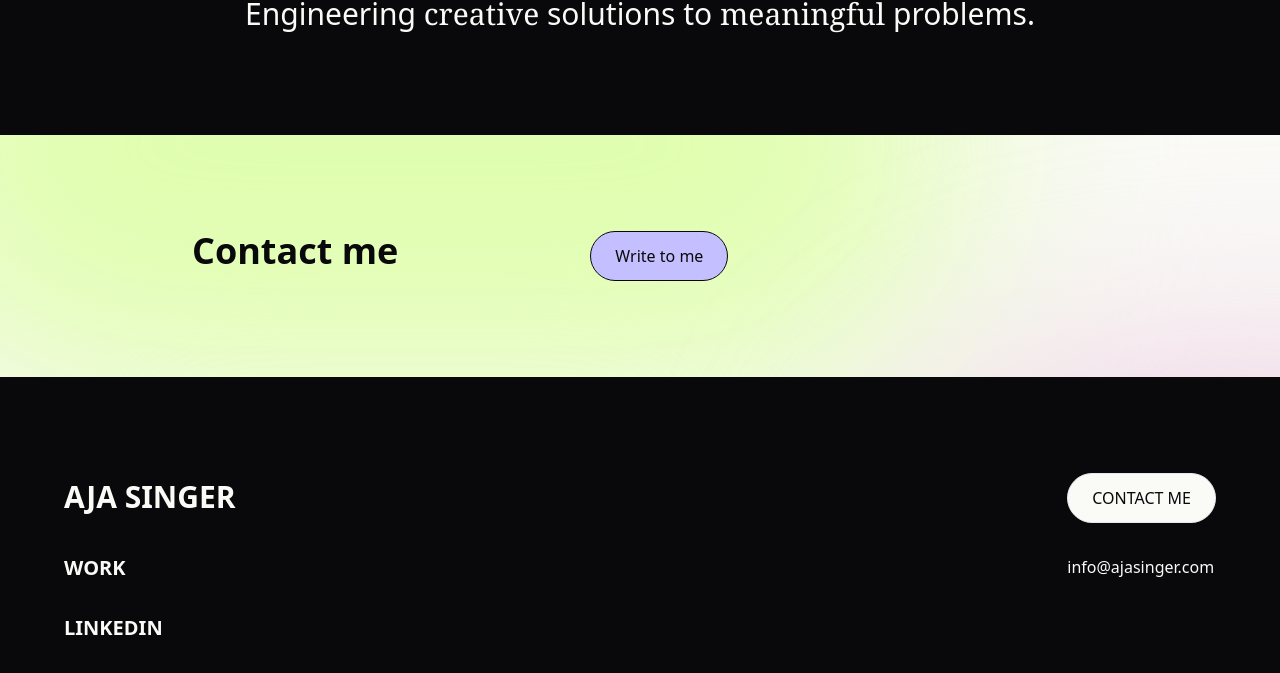
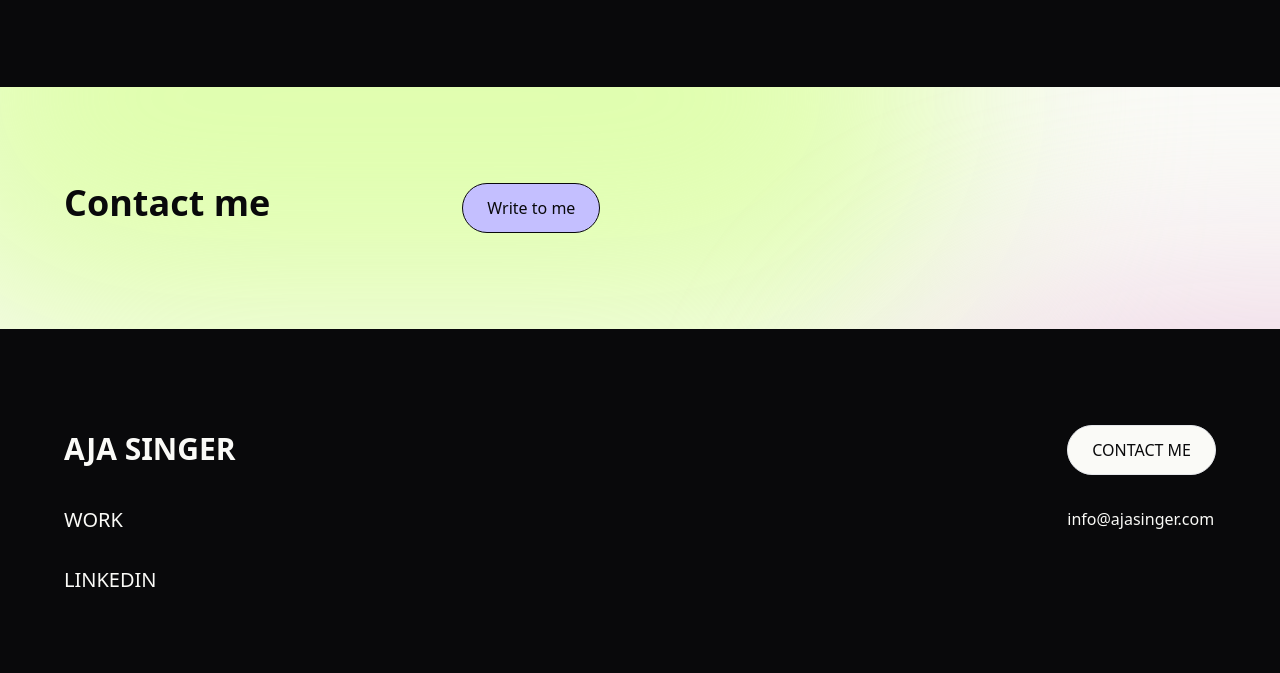
Before and after one commit to ajasinger/portfolio_2024, a Next.js app: page / in a window 1280 px wide. Shown: the part 2591-3264 px from the top of the page. Built offline with nearby package versions, Linux system fonts and the light colour scheme.

Commit message:
style padding

```diff
--- a/components/About.tsx
+++ b/components/About.tsx
@@ -1,6 +1,7 @@
 export default function About() {
   return (
-    <div className="px-48 py-24 bg-cream text-zinc-950 relative overflow-hidden">
+    <div className="px-16 py-24 bg-cream text-zinc-950 relative overflow-hidden">
+     {/* <div className="px-48 py-24 bg-cream text-zinc-950 relative overflow-hidden"> */}
       <div className="bg-[#E0FEAF] absolute top-[-15rem] right-[20rem] h-[31.25rem] w-[31.25rem] rounded-full blur-[7rem] sm:w-[68.75rem]"></div>
       <div className="bg-[#EDCEE2] absolute top-[15rem] right-[-25rem] h-[31.25rem] w-[50rem] rounded-full blur-[7rem]"></div>
       <div className="flex justify-between items-center gap-20">
--- a/components/Contact.tsx
+++ b/components/Contact.tsx
@@ -2,7 +2,7 @@ import Link from 'next/link'
 
 export default function Contact() {
     return(
-        <div className="px-48 py-24 bg-cream text-zinc-950 relative overflow-hidden">
+        <div className="px-16 py-24 bg-cream text-zinc-950 relative overflow-hidden">
             <div className="bg-[#E0FEAF] absolute z-10 top-[-15rem] right-[20rem] h-[31.25rem] w-[31.25rem] rounded-full blur-[7rem] sm:w-[68.75rem]"></div>
             <div className="bg-[#EDCEE2] absolute z-10 top-[15rem] right-[-25rem] h-[31.25rem] w-[50rem] rounded-full blur-[7rem]"></div>
             <div className="flex gap-48">
--- a/components/Footer.tsx
+++ b/components/Footer.tsx
@@ -3,10 +3,10 @@ import Link from "next/link"
 export default function Footer() {
     return(
         <footer className="px-16 py-24 flex justify-between gap-16 font-sans">
-            <div className="flex flex-col gap-8 font-semibold">
-                <h2 className="text-3xl max-w-4xl leading-relaxed">AJA SINGER</h2>
-                <Link href="/work" className="text-xl">WORK</Link>
-                <Link href="/work" className="text-xl">LINKEDIN</Link>
+            <div className="flex flex-col gap-8">
+                <h2 className="text-3xl max-w-4xl leading-relaxed font-semibold">AJA SINGER</h2>
+                <Link href="#work" className="text-xl hover:underline underline-offset-8 decoration-1">WORK</Link>
+                <Link href="https://www.linkedin.com/in/ajasinger/" className="text-xl hover:underline underline-offset-8 decoration-1">LINKEDIN</Link>
             </div>
             <div className="flex flex-col gap-8">
                 <Link
```
